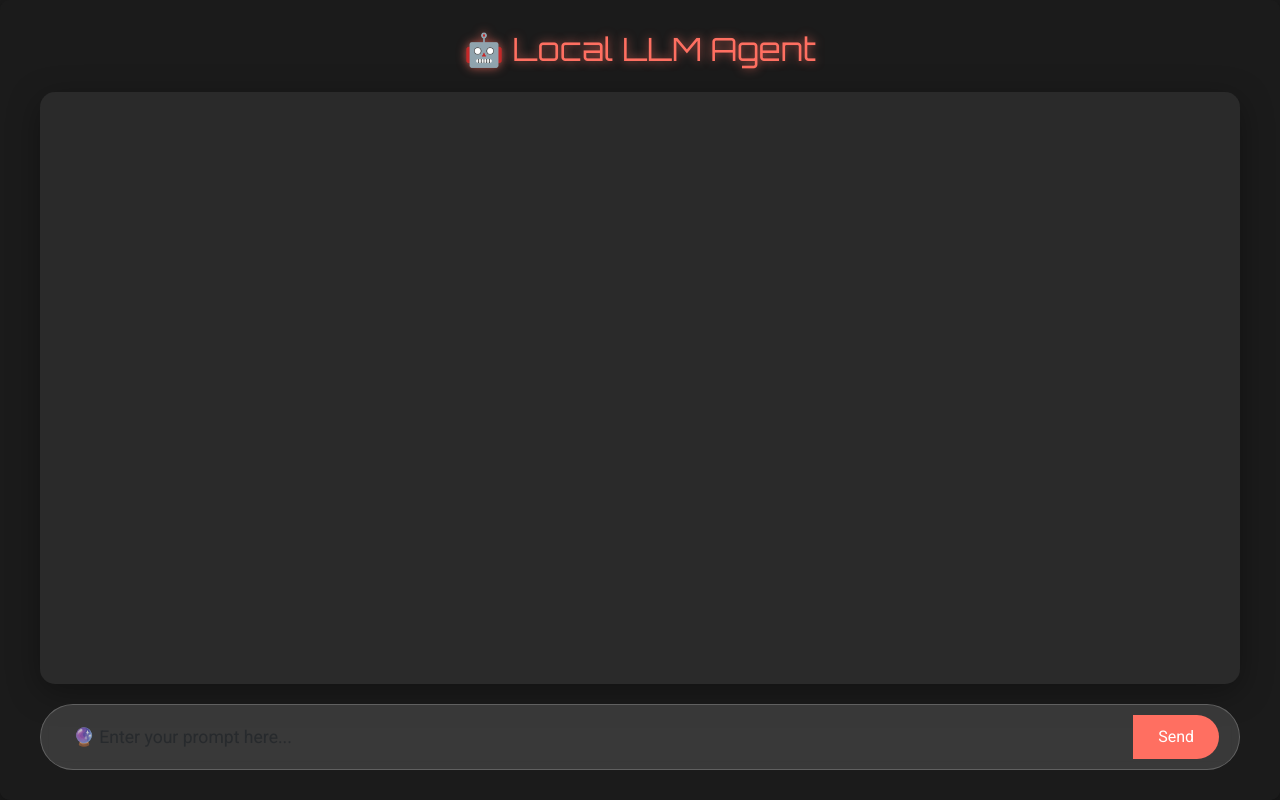
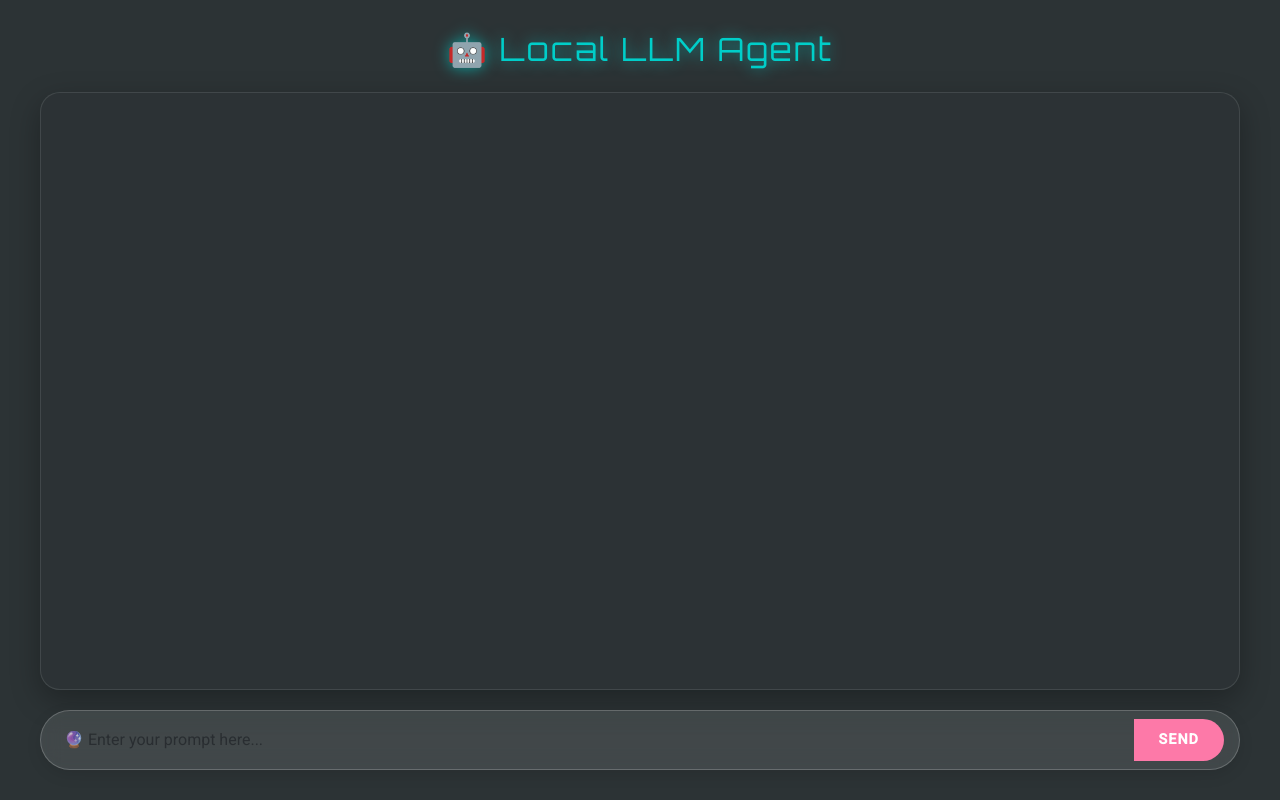
Before and after one commit to vishnugamini/LocalLLMAgent, a Flask app: page / in a window 1280 px wide. Run offline with Flask 3, Linux system fonts and the light colour scheme; some libraries are stand-ins or nearby versions.

Commit message:
UI changes

```diff
--- a/LLM_response.py
+++ b/LLM_response.py
@@ -21,6 +21,7 @@ class Tool(BaseModel):
     required: bool
     thinking_phase: str
     important_parameter: str
+    print_statement_to_add: str
     code: Optional[str] = None
     query: Optional[str] = None
 
--- a/app.py
+++ b/app.py
@@ -97,6 +97,8 @@ def handle_agent_logic(prompt, sid):
                             },
                             room=sid,
                         )
+                        socketio.sleep(1)
+
                     else:
                         socketio.emit(
                             "agent_response",
--- a/static/css/styles.css
+++ b/static/css/styles.css
@@ -1,10 +1,30 @@
+:root {
+    --primary-color: #6c5ce7;
+    --secondary-color: #00cec9;
+    --background-color: #2d3436;
+    --text-color: #ffffff; /* Improved text contrast */
+    --message-bg-user: #6c5ce7;
+    --message-bg-agent: #00cec9;
+    --input-bg: rgba(255, 255, 255, 0.1);
+    --button-bg: #fd79a8;
+    --button-hover: #e84393;
+    --scrollbar-thumb: #a29bfe;
+    --scrollbar-track: rgba(255, 255, 255, 0.1);
+    --success-color: #27ae60;
+    --error-color: #e74c3c;
+    --code-bg: #2c3e50;
+    --code-color: #ecf0f1;
+    --loading-color: #f1c40f;
+}
+
 body {
     margin: 0;
     padding: 0;
-  font-family: "Roboto", sans-serif;
+    font-family: 'Roboto', sans-serif;
+    background-color: var(--background-color);
+    color: var(--text-color);
     overflow: hidden;
-  background-color: #1c1c1c;
-  color: #e0e0e0;
+    box-sizing: border-box;
 }
 
 #particles-js {
@@ -22,149 +42,132 @@ body {
     left: 0;
     width: 100vw;
     height: 100vh;
-  background: rgba(28, 28, 28, 0.9);
+    background: rgba(45, 52, 54, 0.95);
     padding: 30px;
     display: flex;
     flex-direction: column;
     justify-content: center;
     align-items: center;
     box-sizing: border-box;
-  border-radius: 10px;
-  box-shadow: 0 4px 16px rgba(0, 0, 0, 0.5);
+    backdrop-filter: blur(10px);
 }
 
 .chat-box h2 {
-  font-family: "Orbitron", sans-serif;
-  color: #ff6f61;
-  text-shadow: 0 0 10px rgba(255, 111, 97, 0.7);
+    font-family: 'Orbitron', sans-serif;
+    color: var(--secondary-color);
+    text-shadow: 0 0 15px rgba(0, 206, 201, 0.7);
     margin-bottom: 20px;
-  text-align: center;
+    text-align: left; /* Changed from center to left */
+    font-size: 2rem; /* Reduced from 2.5rem to 2rem */
+    letter-spacing: 2px;
 }
 
 .chat-window {
     flex: 1;
     width: 100%;
     max-width: 1200px;
-  height: 80vh;
+    height: 85vh; /* Increased from 80vh to 85vh */
     overflow-y: auto;
     padding: 20px;
-  background: rgba(45, 45, 45, 0.85);
-  border-radius: 15px;
+    background: rgba(45, 52, 54, 0.8);
+    border-radius: 20px;
     margin-bottom: 20px;
     position: relative;
     box-sizing: border-box;
-  box-shadow: 0 8px 32px 0 rgba(0, 0, 0, 0.37);
+    box-shadow: 0 10px 30px rgba(0, 0, 0, 0.3);
+    border: 1px solid rgba(255, 255, 255, 0.1);
+    display: flex;
+    flex-direction: column;
+    align-items: stretch;
 }
 
 .message {
+    max-width: 75%;
+    margin-bottom: 15px;
     padding: 15px 20px;
-  border-radius: 25px;
-  margin-bottom: 15px;
-  position: relative;
-  max-width: 75%;
+    border-radius: 20px;
+    word-wrap: break-word;
+    box-shadow: 0 5px 15px rgba(0, 0, 0, 0.1);
     animation: fadeIn 0.5s ease-in-out;
-  display: flex;
-  align-items: center;
-  word-wrap: break-word;
 }
 
 .user-message {
-  background: #d17a22;
-  max-width: 30%;
+    align-self: flex-end;
+    background: var(--message-bg-user);
     color: #ffffff;
-  align-self: flex-end;
-  margin-left: auto;
-  text-align: right;
     border-bottom-right-radius: 0;
-  word-wrap: break-word;
 }
 
 .agent-message {
-  background: #f5f5f5;
+    align-self: flex-start;
+    background: var(--message-bg-agent);
     color: #333333;
-  align-self: flex-start;
-  margin-right: auto;
-  text-align: left;
     border-bottom-left-radius: 0;
-  border-radius: 20px;
-  display: inline-block;
-  max-width: 60%;
-  word-wrap: break-word;
-  padding: 10px 20px;
-  margin-bottom: 10px;
-  box-sizing: border-box;
 }
 
 pre {
-  background: #2d3e50;
-  color: #c3e88d;
-  padding: 10px;
-  border-radius: 8px;
+    background: var(--code-bg);
+    color: var(--code-color);
+    padding: 15px;
+    border-radius: 10px;
     margin-top: 10px;
-  font-family: "Courier New", Courier, monospace;
+    font-family: 'Fira Code', monospace;
     word-wrap: break-word;
     overflow-x: auto;
-  -webkit-font-smoothing: antialiased;
-  -moz-osx-font-smoothing: grayscale;
 }
 
-.agent-message pre {
-  background: #2d3e50;
-  color: #c3e88d;
-}
 .error-message {
-  background: #f44336;
+    align-self: flex-start;
+    background: var(--error-color);
     color: #ffffff;
-  align-self: flex-start;
-  margin-right: auto;
-  display: flex;
-  align-items: center;
-  text-align: left;
-  border-bottom-left-radius: 0;
 }
 
 .futuristic-input-group {
     display: flex;
     align-items: center;
-  background: rgba(70, 70, 70, 0.7);
+    background: var(--input-bg);
     border-radius: 50px;
-  padding: 10px 20px;
-  backdrop-filter: blur(5px);
-  -webkit-backdrop-filter: blur(5px);
+    padding: 8px 15px; /* Reduced from 10px 20px */
+    backdrop-filter: blur(10px);
     border: 1px solid rgba(255, 255, 255, 0.2);
     width: 100%;
     max-width: 1200px;
+    box-shadow: 0 5px 15px rgba(0, 0, 0, 0.1);
 }
 
 .futuristic-input-group input {
     background: transparent;
     border: none;
     outline: none;
-  color: #e0e0e0;
+    color: var(--text-color);
     flex: 1;
-  font-size: 1.1rem;
+    font-size: 1rem; /* Reduced from 1.1rem to 1rem */
+    padding: 8px; /* Reduced from 10px */
 }
 
 .futuristic-input-group button {
-  background: #ff6f61;
+    background: var(--button-bg);
     border: none;
     color: #ffffff;
-  padding: 10px 25px;
+    padding: 10px 25px; /* Reduced from 12px 30px */
     border-radius: 50px;
     cursor: pointer;
-  transition: background 0.3s ease, transform 0.2s;
-  font-size: 1rem;
+    transition: all 0.3s ease;
+    font-size: 0.9rem; /* Reduced from 1rem */
+    font-weight: bold;
+    text-transform: uppercase;
+    letter-spacing: 1px;
 }
 
 .futuristic-input-group button:hover {
-  background: #e65b50;
-  transform: scale(1.05);
+    background: var(--button-hover);
+    transform: translateY(-2px);
+    box-shadow: 0 5px 15px rgba(0, 0, 0, 0.2);
+}
+.futuristic-input-group input:focus {
+    box-shadow: 0 0 5px rgba(255, 0, 0, 0.916); /* Subtler white glow */
 }
 
-.loading-message .spinner-border,
-.error-message .spinner-border {
-  margin-left: 10px;
-}
 
 @keyframes fadeIn {
     from {
@@ -182,17 +185,145 @@ pre {
 }
 
 .chat-window::-webkit-scrollbar-track {
-  background: rgba(255, 255, 255, 0.1);
+    background: var(--scrollbar-track);
     border-radius: 10px;
 }
 
 .chat-window::-webkit-scrollbar-thumb {
-  background: #ff6f61;
+    background: var(--scrollbar-thumb);
     border-radius: 10px;
 }
 
 .chat-window::-webkit-scrollbar-thumb:hover {
-  background: #e65b50;
+    background: #8c7ae6;
+}
+
+.success-message {
+    align-self: flex-start;
+    background: var(--success-color);
+    color: #ffffff;
+    display: flex;
+    align-items: center;
+    border-radius: 20px;
+    padding: 15px 20px;
+    margin-bottom: 15px;
+    box-shadow: 0 5px 15px rgba(0, 0, 0, 0.1);
+}
+
+.success-message .tick-icon {
+    margin-left: 10px;
+    color: #ffffff;
+}
+
+.error-message i,
+.tick-icon {
+    font-size: 1.2em;
+}
+
+.modal-body pre {
+    background-color: var(--code-bg);
+    color: var(--code-color);
+    padding: 20px;
+    border-radius: 10px;
+    overflow-x: auto;
+    box-shadow: inset 0 0 10px rgba(0, 0, 0, 0.1);
+}
+
+.modal-body pre code {
+    font-family: 'Fira Code', monospace;
+    font-size: 0.95rem;
+}
+
+.code-execution-message {
+    align-self: flex-start;
+    background: var(--code-bg);
+    color: #2ecc71;
+    border: 1px solid #2ecc71;
+    padding: 20px;
+    border-radius: 10px;
+    margin-bottom: 15px;
+    font-family: 'Fira Code', monospace;
+    white-space: pre-wrap;
+    box-shadow: 0 5px 15px rgba(0, 0, 0, 0.1);
+    width: 100%;
+}
+
+.hidden-code {
+    background: var(--code-bg);
+    color: #2ecc71;
+    padding: 15px;
+    border-radius: 10px;
+    margin-top: 10px;
+    font-family: 'Fira Code', monospace;
+    display: none;
+    box-shadow: 0 5px 15px rgba(0, 0, 0, 0.1);
+}
+
+.show-code-btn,
+.show-results-btn {
+    background-color: var(--button-bg);
+    color: white;
+    border: none;
+    padding: 8px 15px;
+    margin-top: 10px;
+    cursor: pointer;
+    border-radius: 5px;
+    font-size: 0.9rem;
+    transition: all 0.3s ease;
+    align-self: flex-start;
+}
+
+.show-code-btn:hover,
+.show-results-btn:hover {
+    background-color: var(--button-hover);
+    transform: translateY(-2px);
+}
+
+.loading-message {
+    align-self: flex-start;
+    background: var(--loading-color);
+    color: #34495e;
+    border-radius: 20px;
+    padding: 15px 25px;
+    box-sizing: border-box;
+    margin-bottom: 15px;
+    max-width: 60%;
+    word-wrap: break-word;
+    display: inline-block;
+    animation: pulse 1.5s infinite;
+}
+
+@keyframes pulse {
+    0% {
+        box-shadow: 0 0 0 0 rgba(241, 196, 15, 0.4);
+    }
+    70% {
+        box-shadow: 0 0 0 10px rgba(241, 196, 15, 0);
+    }
+    100% {
+        box-shadow: 0 0 0 0 rgba(241, 196, 15, 0);
+    }
+}
+
+.search-results-message {
+    align-self: flex-start;
+    background: #3498db;
+    color: #ffffff;
+    border-radius: 10px;
+    padding: 15px 20px;
+    margin-bottom: 15px;
+    width: 100%;
+    word-wrap: break-word;
+    box-shadow: 0 5px 15px rgba(0, 0, 0, 0.1);
+    display: flex;
+    flex-direction: column;
+    align-items: flex-start;
+}
+
+.bi-check-circle-fill {
+    color: white;
+    font-size: 1.2rem;
+    margin-right: 10px;
 }
 
 @media (max-width: 768px) {
@@ -201,213 +332,22 @@ pre {
     }
 
     .futuristic-input-group {
-    padding: 8px 15px;
+        padding: 6px 12px; /* Further reduced padding */
     }
 
     .futuristic-input-group button {
-    padding: 8px 20px;
+        padding: 8px 20px; /* Adjusted padding */
     }
 
     .chat-window {
-    height: 70vh;
+        height: 75vh; /* Adjusted height for smaller screens */
+    }
+
+    .message {
+        max-width: 85%;
+    }
+
+    .chat-box h2 {
+        font-size: 1.8rem; /* Adjusted font size for smaller screens */
     }
 }
-
-:root {
-  --primary-color: #ff6f61;
-  --agent-color: #2196f3;
-  --user-color: #4caf50;
-  --loading-color: #ffeb3b;
-  --error-color: #f44336;
-}
-
-body.dark-mode {
-  background-color: #1c1c1c;
-  color: #e0e0e0;
-}
-
-body.dark-mode .chat-box {
-  background: rgba(28, 28, 28, 0.95);
-  border: 1px solid rgba(255, 255, 255, 0.1);
-}
-
-body.dark-mode .futuristic-input-group {
-  background: rgba(70, 70, 70, 0.7);
-  border: 1px solid rgba(255, 255, 255, 0.2);
-}
-
-body.dark-mode .user-message {
-  background: var(--user-color);
-  color: #ffffff;
-}
-
-body.dark-mode .agent-message {
-  background: var(--agent-color);
-  color: #ffffff;
-}
-
-body.dark-mode .loading-message {
-  background: var(--loading-color);
-  color: #333333;
-}
-
-body.dark-mode .error-message {
-  background: var(--error-color);
-  color: #ffffff;
-}
-
-.success-message {
-  background: #4caf50;
-  color: #ffffff;
-  align-self: flex-start;
-  margin-right: auto;
-  display: flex;
-  align-items: center;
-  text-align: left;
-  border-bottom-left-radius: 0;
-}
-
-.success-message .tick-icon {
-  margin-left: 10px;
-  color: #ffffff;
-}
-
-.error-message {
-  background: #f44336;
-  color: #ffffff;
-  align-self: flex-start;
-  margin-right: auto;
-  display: flex;
-  align-items: center;
-  text-align: left;
-  border-bottom-left-radius: 0;
-}
-
-.error-message i {
-  margin-left: 10px;
-  color: #ffffff;
-}
-
-.tick-icon,
-.error-message i {
-  font-size: 1.2em;
-}
-
-.modal-body pre {
-  background-color: #2c2c2c;
-  color: #f1f1f1;
-  padding: 15px;
-  border-radius: 5px;
-  overflow-x: auto;
-}
-
-.modal-body pre code {
-  font-family: "Courier New", Courier, monospace;
-  font-size: 0.95rem;
-}
-
-.code-execution-message {
-  background: #2b2b2b;
-  color: #00ffcc;
-  border: 1px solid #00ffcc;
-  padding: 15px;
-  border-radius: 8px;
-  margin-bottom: 15px;
-  font-family: "Courier New", Courier, monospace;
-  white-space: pre-wrap;
-}
-
-.code-execution-message code {
-  color: #ffffff;
-}
-
-.code-execution-message code::-webkit-scrollbar {
-  width: 8px;
-}
-.code-execution-message code::-webkit-scrollbar-thumb {
-  background: #ff6f61;
-  border-radius: 10px;
-}
-
-.hidden-code {
-  background: #2b2b2b;
-  color: #00ffcc;
-  padding: 10px;
-  border-radius: 8px;
-  margin-top: 10px;
-  font-family: "Courier New", Courier, monospace;
-  display: none;
-}
-
-.show-code-btn {
-  background-color: #ff6f61;
-  color: white;
-  border: none;
-  padding: 5px 10px;
-  margin-left: 10px;
-  cursor: pointer;
-  border-radius: 5px;
-  font-size: 0.9rem;
-}
-
-.show-code-btn:hover {
-  background-color: #e65b50;
-}
-
-.loading-message {
-  background: #ffeb3b;
-  color: #333333;
-  border-radius: 20px;
-  padding: 10px 20px;
-  box-sizing: border-box;
-  margin-bottom: 10px;
-  max-width: 60%;
-  word-wrap: break-word;
-  display: block;
-  clear: both;
-}
-
-.search-results-message {
-  display: inline-flex;
-  align-items: center;
-  background: #4caf50;
-  color: #ffffff;
-  border-radius: 20px;
-  padding: 10px 20px;
-  box-sizing: border-box;
-  margin-bottom: 10px;
-  max-width: 80%;
-  word-wrap: break-word;
-}
-
-.bi-check-circle-fill {
-  color: white;
-  font-size: 1.2rem;
-}
-
-.show-results-btn {
-  background-color: #ff6f61;
-  color: white;
-  border: none;
-  padding: 5px 10px;
-  margin-left: 10px;
-  cursor: pointer;
-  border-radius: 5px;
-  font-size: 0.9rem;
-  flex-shrink: 0;
-}
-
-.show-results-btn:hover {
-  background-color: #e65b50;
-}
-
-.hidden-results {
-  background: #2b2b2b;
-  color: #00ffcc;
-  padding: 10px;
-  border-radius: 8px;
-  margin-top: 10px;
-  font-family: "Courier New", Courier, monospace;
-  display: none;
-  word-wrap: break-word;
-}
```
Lines whose indentation alone changed are shown as unchanged.
